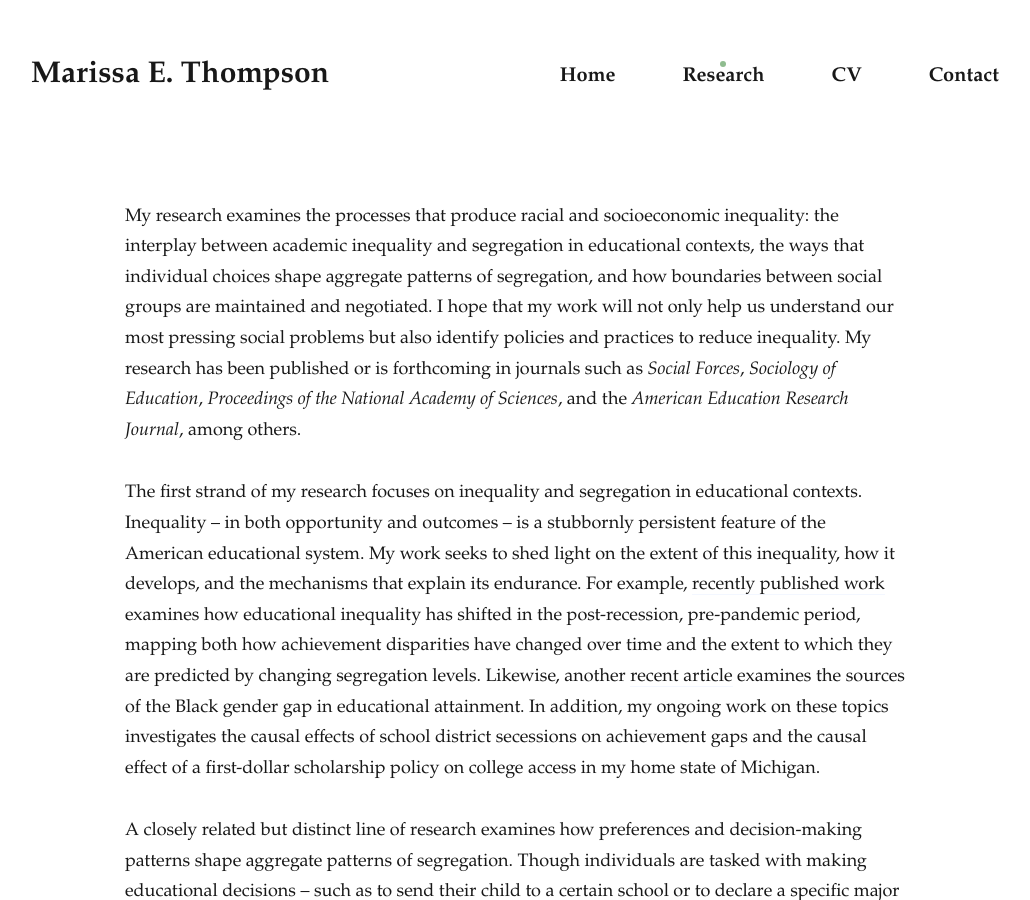
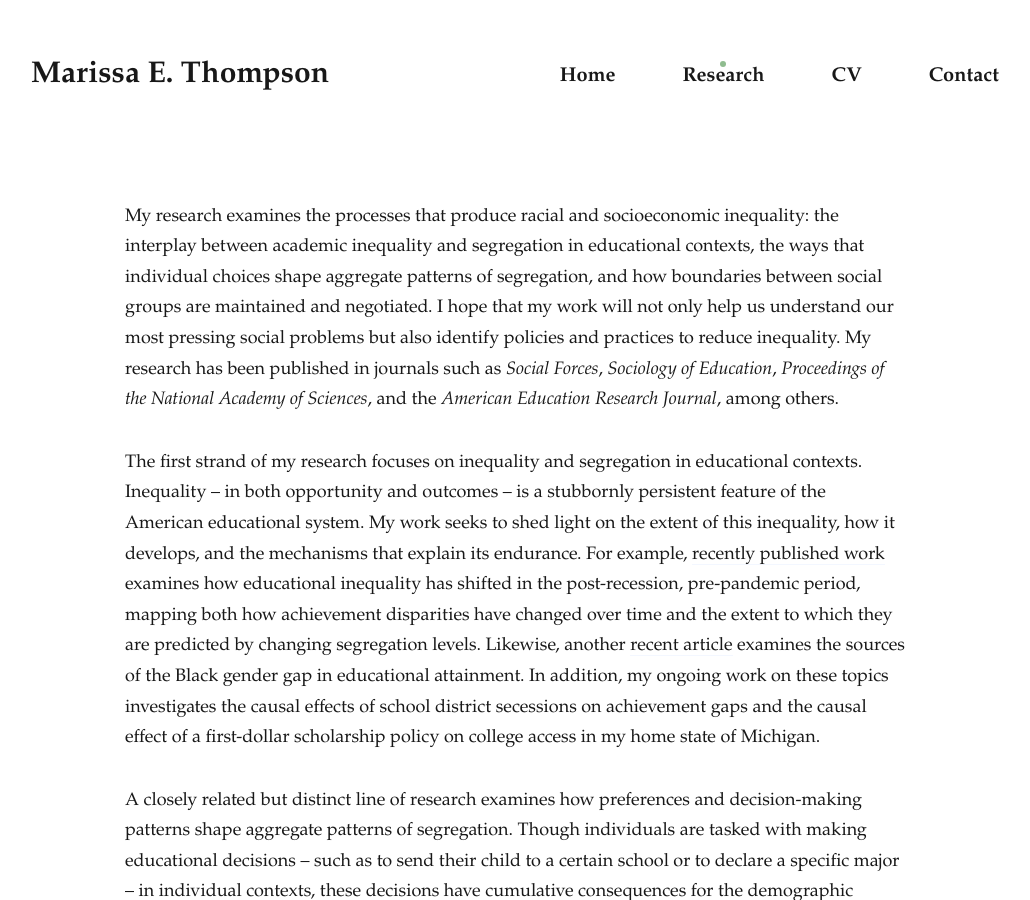
Before and after one commit to marissaethompson/marissaethompson.github.io, a Jekyll site: the page built from _pages/research.md, in a window 1280 px wide and 900 px high. Shown: the whole window, without its empty margins (125-1155 px from the left). Built offline with Jekyll 4.4.1, drawn with Linux system fonts in a browser that asks for light colours; nearby versions of some CDN libraries; some web fonts are replaced; some of the changed text lies outside the part shown.

Commit message:
december_13_2023

```diff
--- a/_pages/research.md
+++ b/_pages/research.md
@@ -5,7 +5,7 @@
 image:
 ---
 
-My research examines the processes that produce racial and socioeconomic inequality: the interplay between academic inequality and segregation in educational contexts, the ways that individual choices shape aggregate patterns of segregation, and how boundaries between social groups are maintained and negotiated. I hope that my work will not only help us understand our most pressing social problems but also identify policies and practices to reduce inequality. My research has been published or is forthcoming in journals such as <i>Social Forces</i>, <i>Sociology of Education</i>, <i>Proceedings of the National Academy of Sciences</i>, and the <i>American Education Research Journal</i>, among others.
+My research examines the processes that produce racial and socioeconomic inequality: the interplay between academic inequality and segregation in educational contexts, the ways that individual choices shape aggregate patterns of segregation, and how boundaries between social groups are maintained and negotiated. I hope that my work will not only help us understand our most pressing social problems but also identify policies and practices to reduce inequality. My research has been published in journals such as <i>Social Forces</i>, <i>Sociology of Education</i>, <i>Proceedings of the National Academy of Sciences</i>, and the <i>American Education Research Journal</i>, among others.
 
 The first strand of my research focuses on inequality and segregation in educational contexts. Inequality – in both opportunity and outcomes – is a stubbornly persistent feature of the American educational system. My work seeks to shed light on the extent of this inequality, how it develops, and the mechanisms that explain its endurance. For example, [recently published work](https://journals.sagepub.com/doi/10.3102/00028312221134769){:target="_blank"} examines how educational inequality has shifted in the post-recession, pre-pandemic period, mapping both how achievement disparities have changed over time and the extent to which they are predicted by changing segregation levels. Likewise, another [recent article](https://academic.oup.com/sf/advance-article/doi/10.1093/sf/soad110/7252817?utm_source=authortollfreelink&utm_campaign=sf&utm_medium=email&guestAccessKey=d1e2eb36-ec6f-4a90-9009-0f35b2201128){:target="_blank"} examines the sources of the Black gender gap in educational attainment. In addition, my ongoing work on these topics investigates the causal effects of school district secessions on achievement gaps and the causal effect of a first-dollar scholarship policy on college access in my home state of Michigan.
 
@@ -32,14 +32,11 @@
  <i>SocArXiv.</i>&nbsp;[<span style="font-size: 15pt; color:#87ceeb">●</span>](https://osf.io/dj9pt/registrations){:target="_blank"}<br>
 <b> Marissa E. Thompson</b>, Sam Trejo, AJ Alvero, and Daphne O. Martschenko
 
-## Forthcoming
+## 2023
 
- [<i>My</i> School District Isn't Segregated: Experimental Evidence on the Effect of Information on Parental Preferences Regarding School Segregation.](https://osf.io/preprints/socarxiv/2wfjn){:target="_blank"} <br>
- Forthcoming at <i>Sociology of Education.</i>&nbsp;[<span style="font-size: 15pt; color:#87ceeb">●</span>](https://osf.io/ucvt6){:target="_blank"} [<span style="font-size: 15pt; color:#b5a2c8">●</span>](https://github.com/sam-trejo/2023_08_socedu_seg_exp){:target="_blank"}<br>
+ [<i>My</i> School District Isn't Segregated: Experimental Evidence on the Effect of Information on Parental Preferences Regarding School Segregation.](https://journals.sagepub.com/doi/epub/10.1177/00380407231213342){:target="_blank"} <br>
+<i>Sociology of Education.</i>&nbsp;[<span style="font-size: 15pt; color:#8fbc8f">●</span>](/research/Thompson_SOE_2023.pdf){:target="_blank"} [<span style="font-size: 15pt; color:#87ceeb">●</span>](https://osf.io/ucvt6){:target="_blank"} [<span style="font-size: 15pt; color:#b5a2c8">●</span>](https://github.com/sam-trejo/2023_08_socedu_seg_exp){:target="_blank"}<br>
 <b> Marissa E. Thompson\*</b> and Sam Trejo\*
-
-
-## 2023
 
 [The Role of Early Schooling in Shaping Inequality in Academic, Executive Functioning, and Social-Emotional Skills.](https://journals.sagepub.com/doi/full/10.1177/23780231231199375) <br>
  <i>Socius.</i>&nbsp;[<span style="font-size: 15pt; color:#8fbc8f">●</span>](/research/Thompson_Socius_2023.pdf){:target="_blank"}<br>
```
Also changed, not shown: 3 other files.
